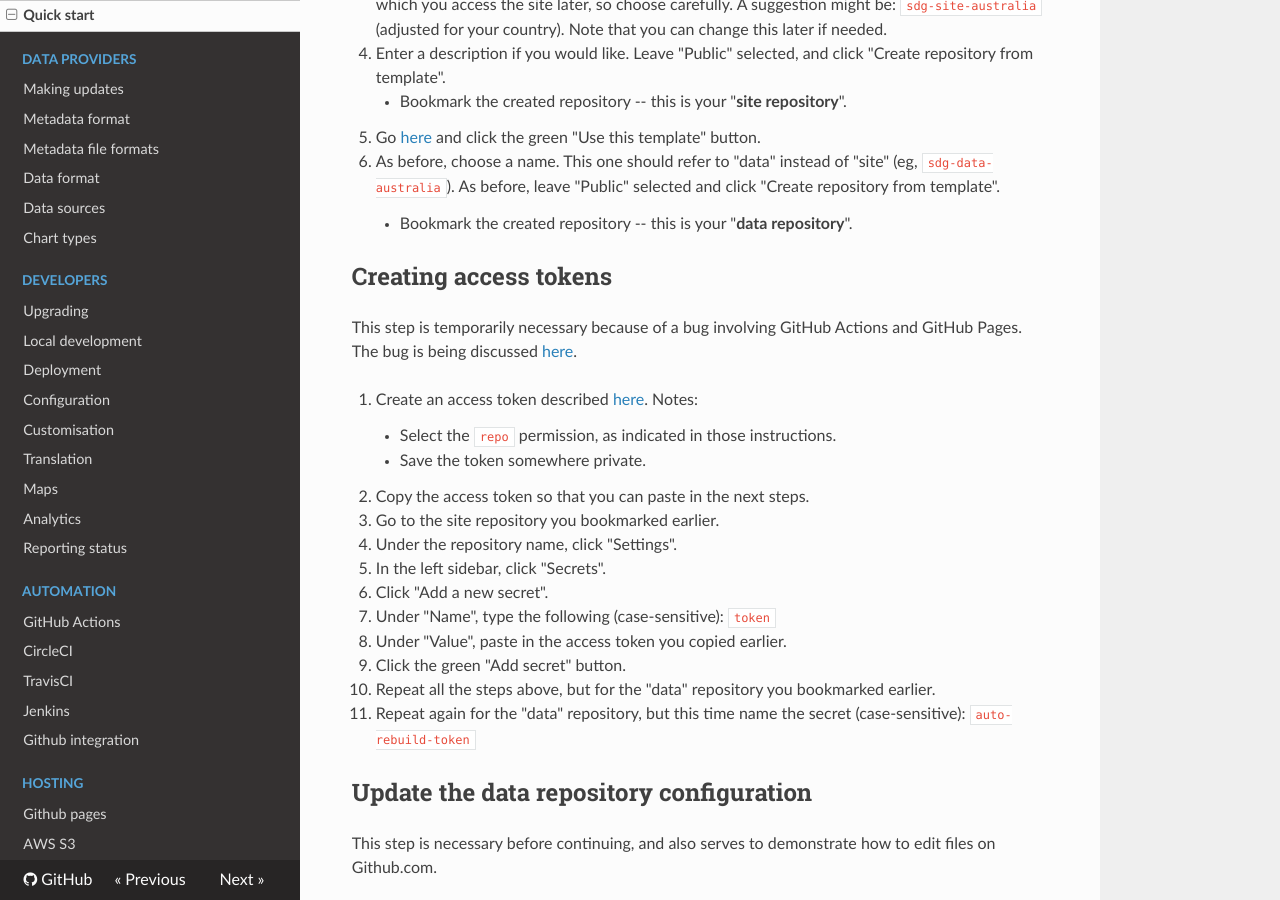
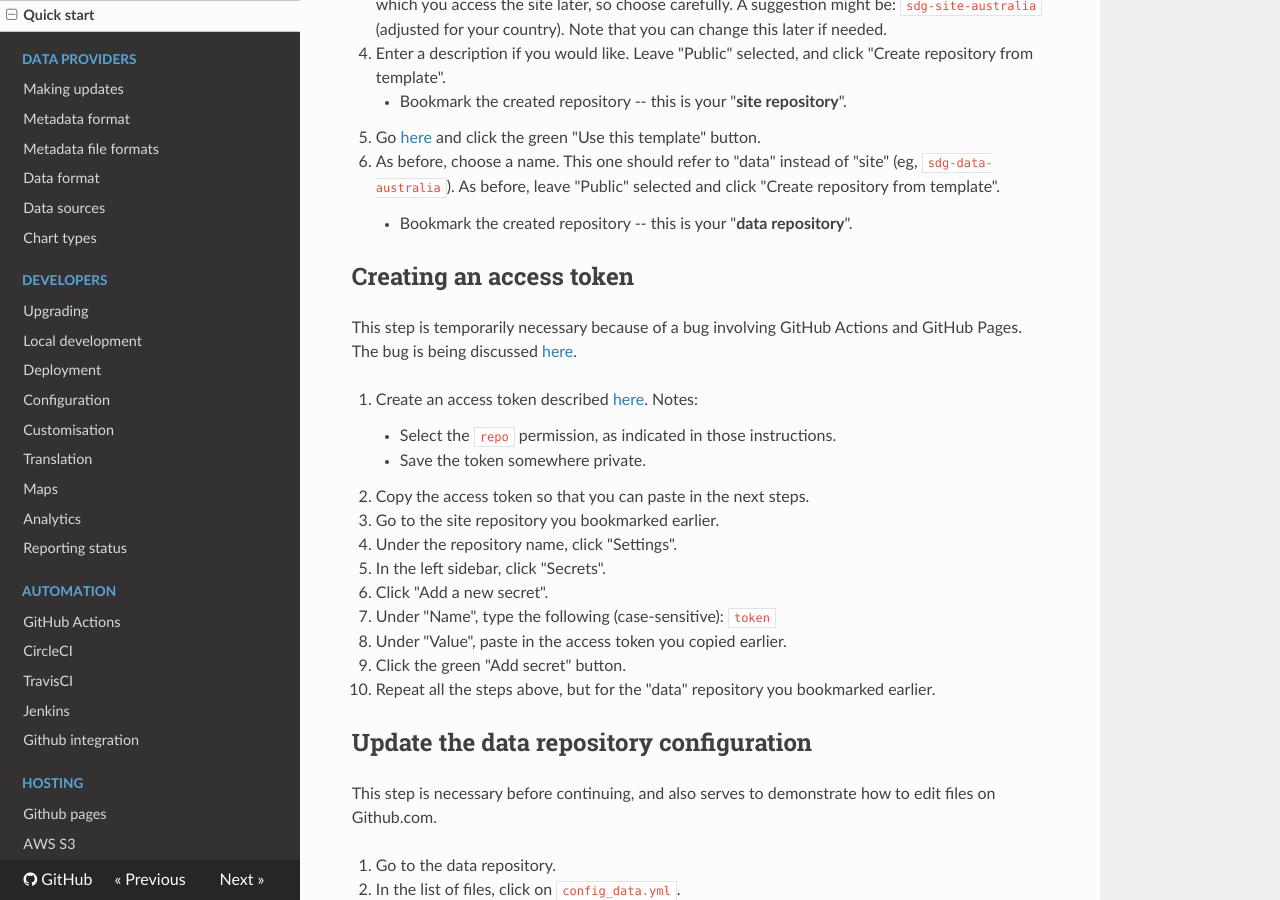
Before and after one commit to open-sdg/open-sdg, an MkDocs documentation site: the page built from docs/quick-start.md, in a window 1280 px wide and 900 px high, scrolled down 583 px. Built offline with MkDocs 1.6.1, drawn with Linux system fonts in a browser that asks for light colours; nearby versions of some CDN libraries; old or Windows-style settings are respelled for this version of MkDocs.

Commit message:
Go back to only creating one token in data repo

```diff
--- a/docs/quick-start.md
+++ b/docs/quick-start.md
@@ -21,7 +21,7 @@ This document will go over the quickest way to get this platform up and running.
 1. As before, choose a name. This one should refer to "data" instead of "site" (eg, `sdg-data-australia`). As before, leave "Public" selected and click "Create repository from template".
     * Bookmark the created repository -- this is your "__data repository__".
 
-## Creating access tokens
+## Creating an access token
 
 This step is temporarily necessary because of a bug involving GitHub Actions and GitHub Pages. The bug is being discussed [here](https://github.community/t5/GitHub-Actions/Github-action-not-triggering-gh-pages-upon-push/td-p/26869/highlight/true).
 
@@ -37,7 +37,6 @@ This step is temporarily necessary because of a bug involving GitHub Actions and
 1. Under "Value", paste in the access token you copied earlier.
 1. Click the green "Add secret" button.
 1. Repeat all the steps above, but for the "data" repository you bookmarked earlier.
-1. Repeat again for the "data" repository, but this time name the secret (case-sensitive): `auto-rebuild-token`
 
 ## Update the data repository configuration
 
```
